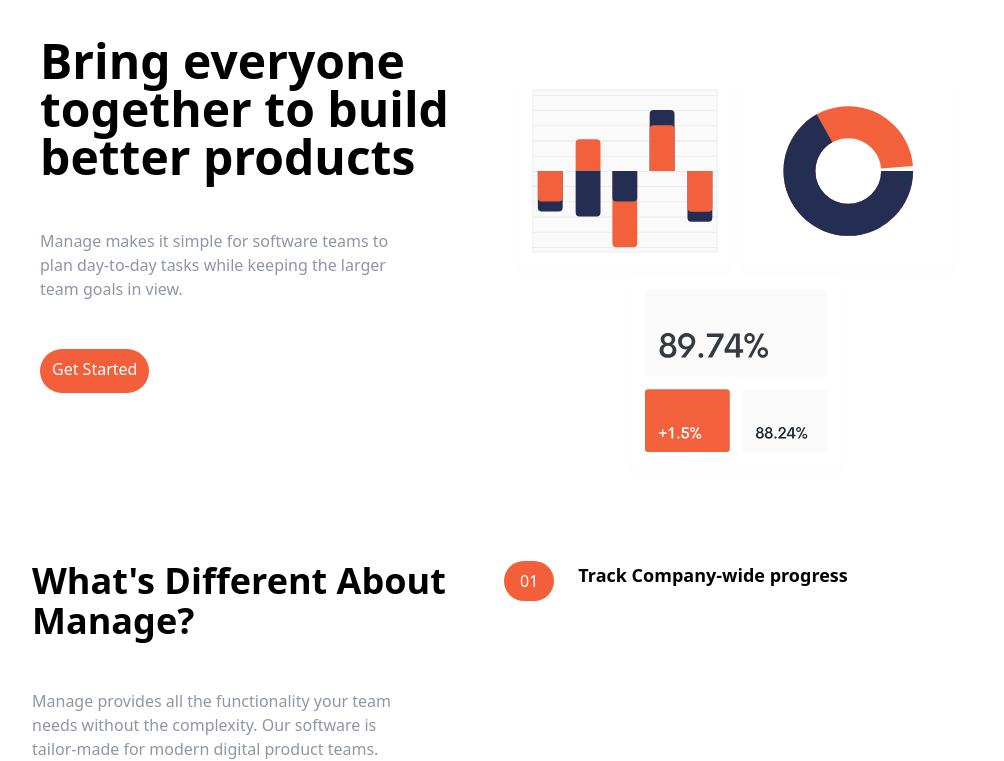
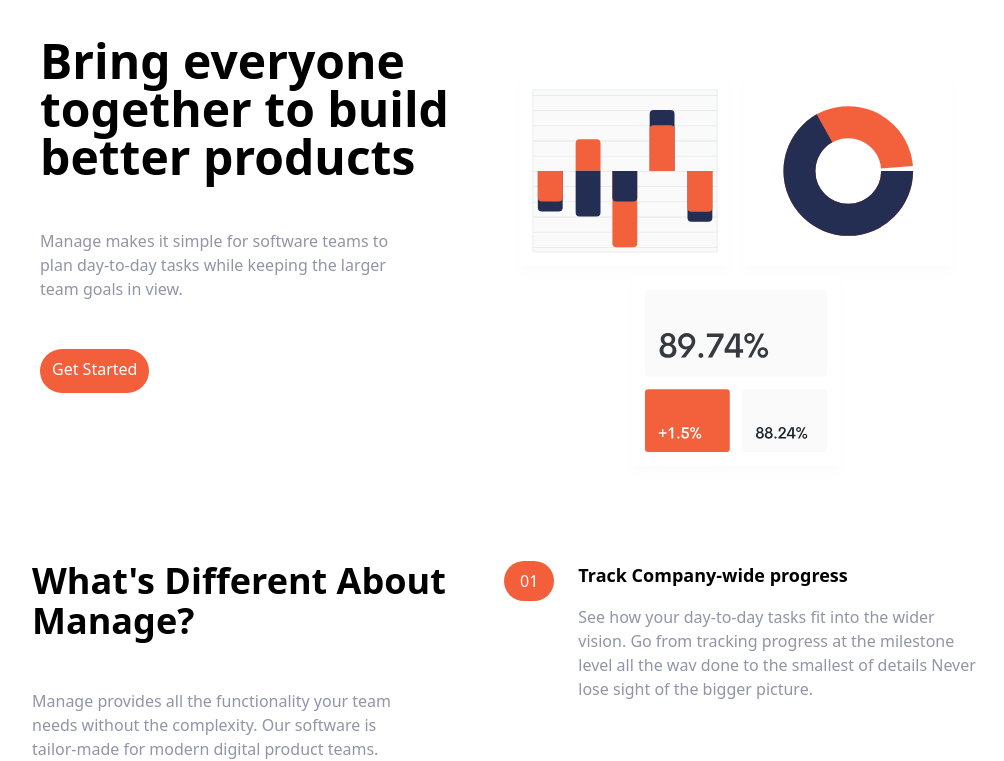
Before and after one commit to thehero1z/manage, a website: page index.html in a window 1280 px wide. Shown: the part 95-856 px from the top of the page, without its empty margins (136-1140 px from the left). Drawn offline with Linux system fonts and the light colour scheme.

Commit message:
feature list

```diff
--- a/index.html
+++ b/index.html
@@ -75,7 +75,15 @@
     </div>
     </div>
   </div>
+  <div>
   <h3 class="hidden mb-4 text-lg font-bold md:block"> Track Company-wide progress</h3>
+  <p class="text-darkGrayishBlue">
+   See how your day-to-day tasks fit into the wider vision.
+   Go from tracking progress at the milestone level all the
+   wav done to the smallest of details Never lose sight of
+   the  bigger picture.
+  </p>
+</div>
  </div>
 
        </div>
```
